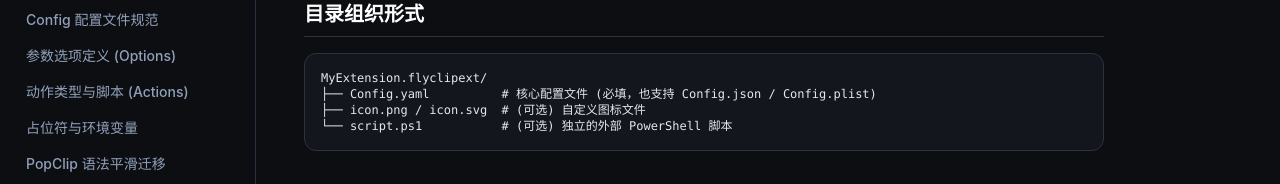
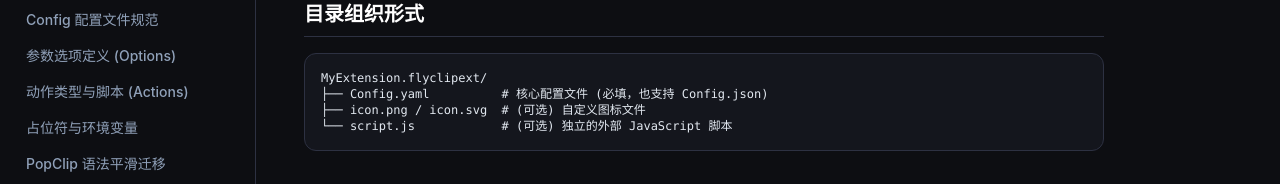
Before and after one commit to flyclip-app/website, a Next.js app: page /dev/packages in a window 1280 px wide. Shown: the part 235-419 px from the top of the page. Built offline with nearby package versions, Linux system fonts and the light colour scheme.

Commit message:
docs: remove legacy plist mentions

```diff
--- a/src/app/dev/packages/page.tsx
+++ b/src/app/dev/packages/page.tsx
@@ -16,9 +16,9 @@ export default function DevPackagesPage() {
         <h2 className="text-xl font-bold text-white border-b border-[#2d3142] pb-2">目录组织形式</h2>
         <div className="p-4 rounded-xl bg-[#14161d] border border-[#2d3142] font-mono text-xs text-slate-200">
           <pre>{`MyExtension.flyclipext/
-├── Config.yaml          # 核心配置文件 (必填，也支持 Config.json / Config.plist)
+├── Config.yaml          # 核心配置文件 (必填，也支持 Config.json)
 ├── icon.png / icon.svg  # (可选) 自定义图标文件
-└── script.ps1           # (可选) 独立的外部 PowerShell 脚本`}</pre>
+└── script.js            # (可选) 独立的外部 JavaScript 脚本`}</pre>
         </div>
       </div>
 
```
